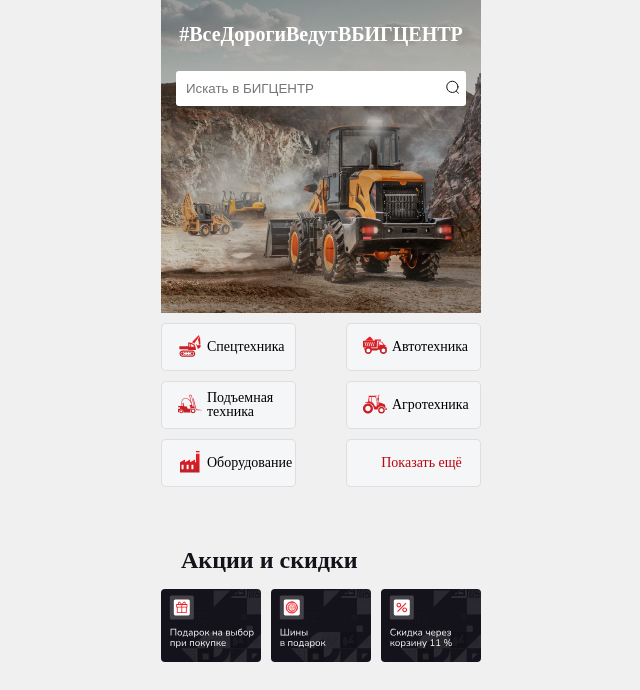
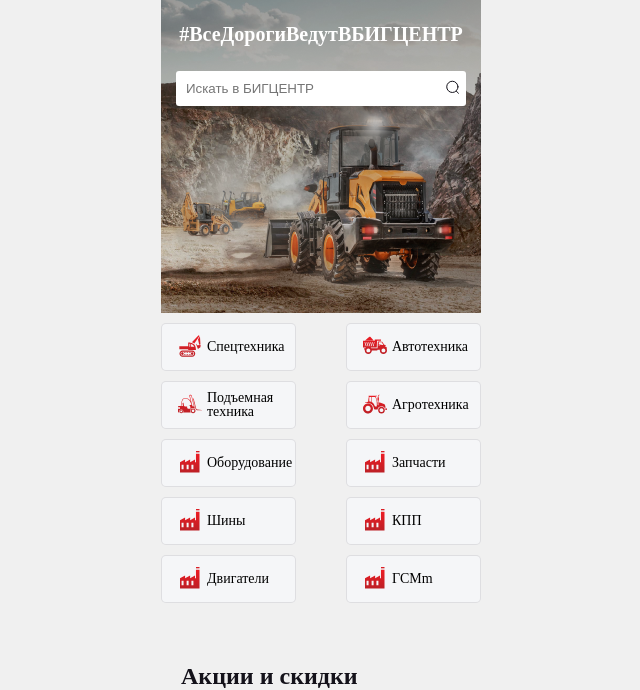
Before and after one commit to AlekseyNikol/html-css, a plain HTML site: page digCentrMac/index.html in a window 1280 px wide. Both pictures are taken after a click on the button "Показать ещё". Shown: the part 43-733 px from the top of the page, without its empty margins (319-959 px from the left). Drawn offline with nearby package versions, Linux system fonts and the light colour scheme; a script that the page names is missing; a web font is replaced by a local one.

Commit message:
menu script

```diff
--- a/digCentrMac/index.html
+++ b/digCentrMac/index.html
@@ -47,11 +47,22 @@
                   <button class="column-categories"><div class="icon"><img src="picture/main/section_1/categories/first/спецтех.svg" alt=""></div><div>Спецтехника</div></button>
                   <button class="column-categories"><div class="icon"><img src="picture/main/section_1/categories/first/подъем.svg" alt=""></div><div class="text-categories-p">Подъемная техника</div></button>
                   <button class="column-categories"><div class="icon"><img src="picture/main/section_1/categories/first/оборуд.svg" alt=""></div><div>Оборудование</div></button>
+                  <button class="column-categories-s"><div class="icon"><img src="picture/main/section_1/categories/first/оборуд.svg" alt=""></div>
+                  <div>Шины</div></button>
+                  <button class="column-categories-s"><div class="icon"><img src="picture/main/section_1/categories/first/оборуд.svg" alt=""></div>
+                  <div>Двигатели</div>
                </div>
                <div class="catalog-column">
                   <button class="column-categories"><div class="icon"><img src="picture/main/section_1/categories/first/автотех.svg" alt=""></div> <div>Автотехника</div></button>
                   <button class="column-categories"><div class="icon"><img src="picture/main/section_1/categories/first/агротех.svg" alt=""></div> <div>Агротехника</div></button>
                   <button class="column-categories-e">Показать ещё</button>
+                  <button class="column-categories-s"><div class="icon"><img src="picture/main/section_1/categories/first/оборуд.svg" alt=""></div>
+                  <div>Запчасти</div></button>
+                  <button class="column-categories-s"><div class="icon"><img src="picture/main/section_1/categories/first/оборуд.svg" alt=""></div>
+                  <div>КПП</div></button>
+                  <button class="column-categories-s"><div class="icon"><img src="picture/main/section_1/categories/first/оборуд.svg" alt=""></div>
+                  <div>ГСМm</div>
+                  </button>
                </div>
             </div>
             <!--
--- a/digCentrMac/main.js
+++ b/digCentrMac/main.js
@@ -1,11 +1,26 @@
 //catalog-block button
 
 let but = document.querySelectorAll('.column-categories')
+let but2 = document.querySelectorAll('.column-categories-s')
 console.log(but)
 
 but.forEach(el => el.addEventListener('click', () => window.location.reload()))
+but2.forEach(el => el.addEventListener('click', () => window.location.reload()))
+
+//Menu
+
+let menuCatalog = document.querySelectorAll('.catalog-column')
+let menuColumn = document.querySelectorAll('.column-categories-s')
+let menuColumnE = document.querySelector('.column-categories-e')
 
 
+menuColumnE.addEventListener('click', addColumn )
+
+function addColumn() {
+  menuColumn.forEach(el => el.style.display = "flex");
+  menuColumnE.style.display="none"
+
+}
 
 //Slider
 const swiper = new Swiper('.swiper', {
--- a/digCentrMac/style.css
+++ b/digCentrMac/style.css
@@ -128,7 +128,7 @@
    margin-bottom: 30px;
 }
 
-.column-categories, .column-categories-e {
+.column-categories, .column-categories-e, .column-categories-s {
    width: 135px;
    height: 48px;
    display: flex;
@@ -148,21 +148,18 @@
 
 }
 
+.column-categories-s {
+   display: none;
+}
+
 .column-categories-e {
    justify-content: center;
    color: #bd060d;
 }
 
-.column-categories:active, column-categories-e:active {
-   background-color: rgba(177, 61, 65, 0.541);
-   transition: 0.5s linear;
-}
-
-.column-categories:hover, .column-categories-e:hover {
+.column-categories:hover, .column-categories-e:hover, .column-categories-s:hover {
    border: 1px solid var(--color-two);
 }
-
-
 
 
 .text-categories-p {
@@ -739,7 +736,7 @@
       font-size: 18px;
    }
 
-   .column-categories, .column-categories-e, .column-categories-p {
+   .column-categories, .column-categories-e, .column-categories-s {
       width: 100%;
       font-size: 4vw;
   }
```
